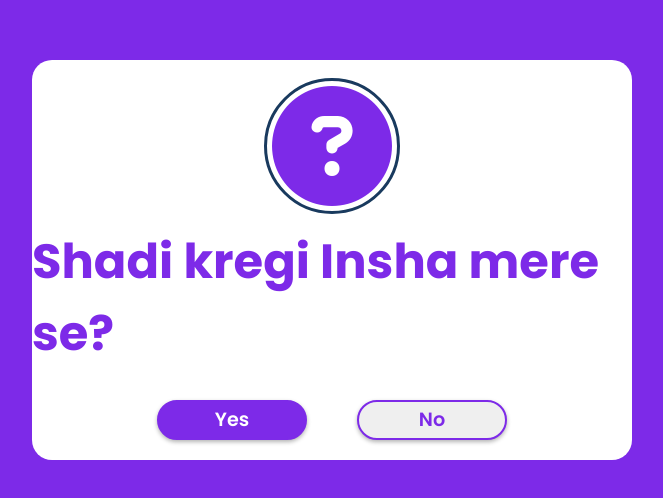
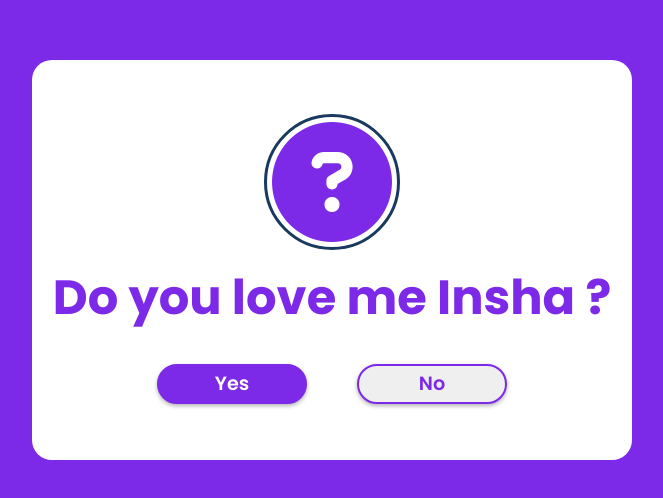
Before and after one commit to bikey822/Insha, a plain HTML site: page index.html in a window 1280 px wide. Shown: the part 140-638 px from the top of the page, without its empty margins (308-971 px from the left). Drawn offline with Linux system fonts and the light colour scheme.

Commit message:
Add files via upload

```diff
--- a/index.html
+++ b/index.html
@@ -11,7 +11,7 @@
 <body>
     <div class="wrapper">
         <i class="fa-solid fa-circle-question"></i>
-        <h2 class="question"> Shadi kregi Insha mere se?</h2>
+        <h2 class="question">Do you love me Insha ?</h2>
         <div class="btn-group">
             <button class="yes-btn">Yes</button>
             <button class="no-btn">No</button>
```
